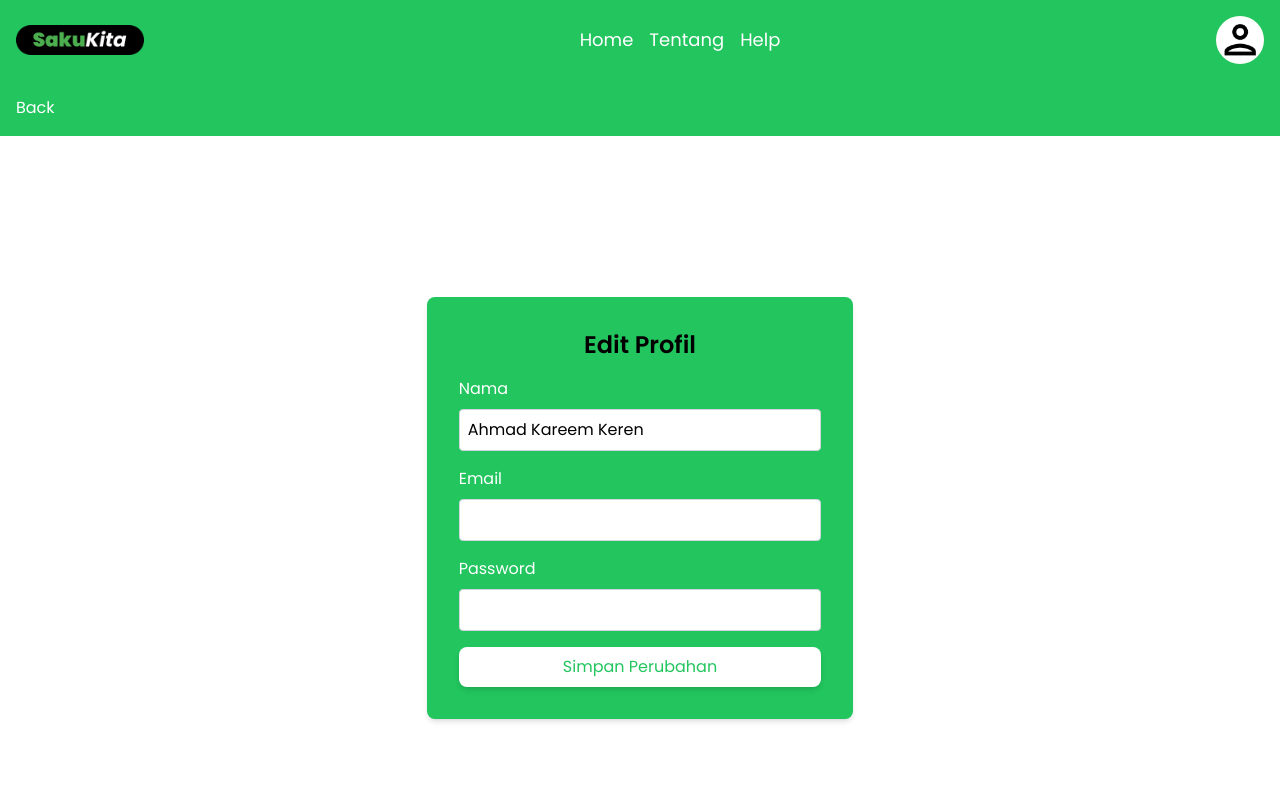
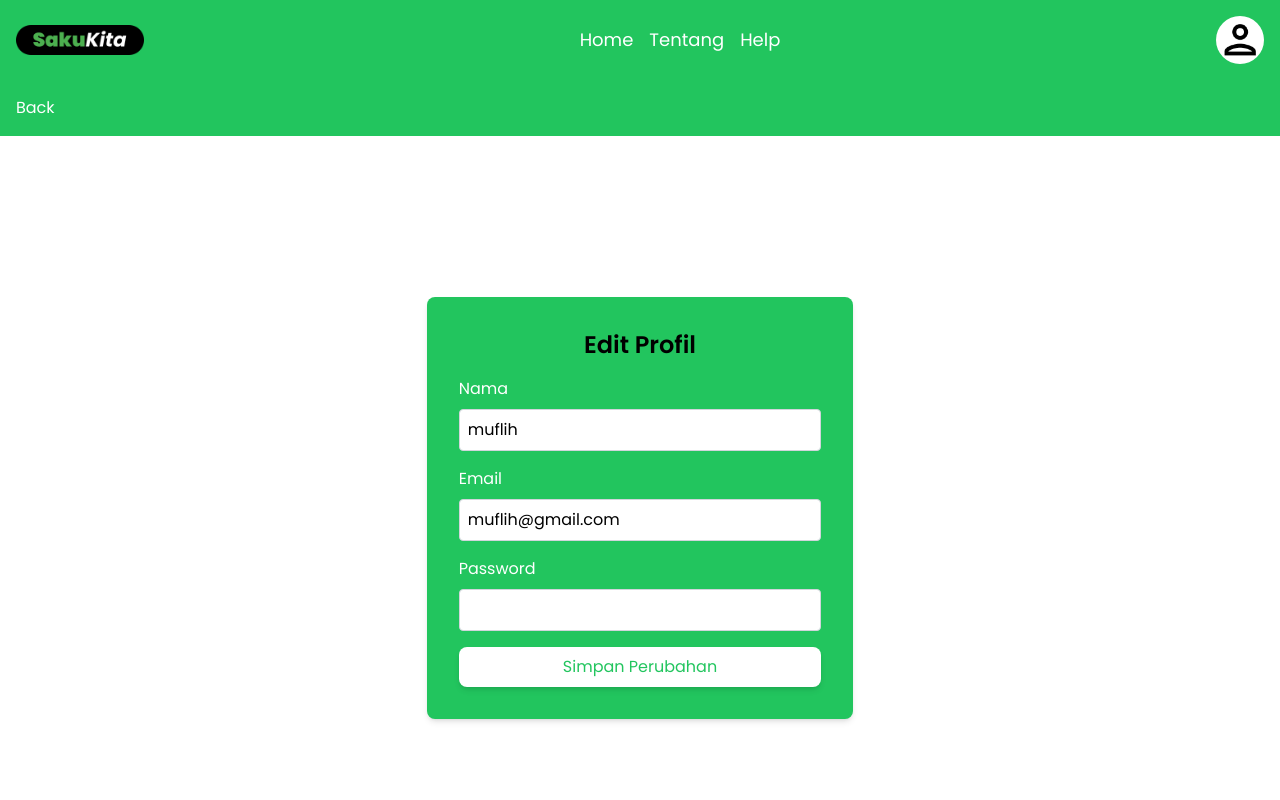
Before and after one commit to ditomuflih/sakukita, a React (Vite) app: page /edit-profil in a window 1280 px wide. Shown: the top 800 px of the page. Built offline with nearby package versions, Linux system fonts and the light colour scheme.

Commit message:
Update EditProfilePage.jsx

```diff
--- a/src/components/EditProfilePage.jsx
+++ b/src/components/EditProfilePage.jsx
@@ -1,22 +1,23 @@
 import React, { useState } from 'react';
 import { useNavigate } from 'react-router-dom';
 
-const EditProfilePage = () => {
+const EditProfilePage = ({ userProfile, setUserProfile }) => {
   const navigate = useNavigate();
-  const [name, setName] = useState('Ahmad Kareem Keren');
-  const [email, setEmail] = useState('');
+  const [name, setName] = useState(userProfile.name);
+  const [email, setEmail] = useState(userProfile.email);
   const [password, setPassword] = useState('');
 
   const handleSaveChanges = (e) => {
     e.preventDefault();
-    // Logic untuk menyimpan perubahan profil
-    navigate('/profil');
+    // Update the user profile with new values
+    setUserProfile({ ...userProfile, name, email });
+    navigate('/profile');
   };
 
   return (
     <div className="min-h-screen flex flex-col">
       <header className="bg-green-500 p-4 flex justify-between items-center">
-        <button onClick={() => navigate('/profil')} className="text-white">Back</button>
+        <button onClick={() => navigate('/profile')} className="text-white">Back</button>
       </header>
       <div className="flex-grow flex items-center justify-center">
         <form onSubmit={handleSaveChanges} className="bg-green-500 p-8 rounded-lg shadow-md w-1/3">
@@ -28,7 +29,7 @@ const EditProfilePage = () => {
               id="name"
               value={name}
               onChange={(e) => setName(e.target.value)}
-              className="w-full p-2 border border-gray-300 rounded text-black" // Tambahkan kelas text-black
+              className="w-full p-2 border border-gray-300 rounded text-black"
               required
             />
           </div>
@@ -39,7 +40,7 @@ const EditProfilePage = () => {
               id="email"
               value={email}
               onChange={(e) => setEmail(e.target.value)}
-              className="w-full p-2 border border-gray-300 rounded text-black" // Tambahkan kelas text-black
+              className="w-full p-2 border border-gray-300 rounded text-black"
               required
             />
           </div>
```
